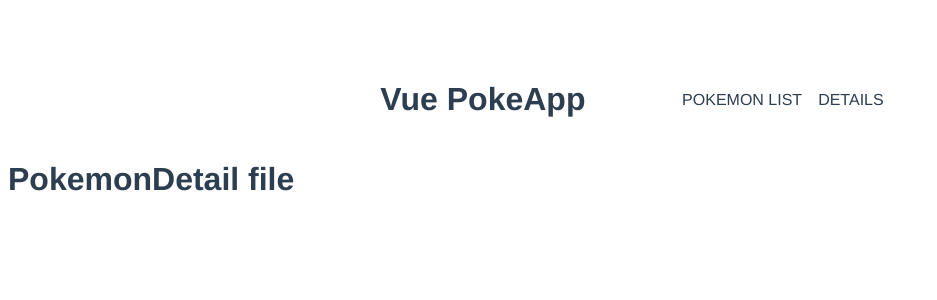
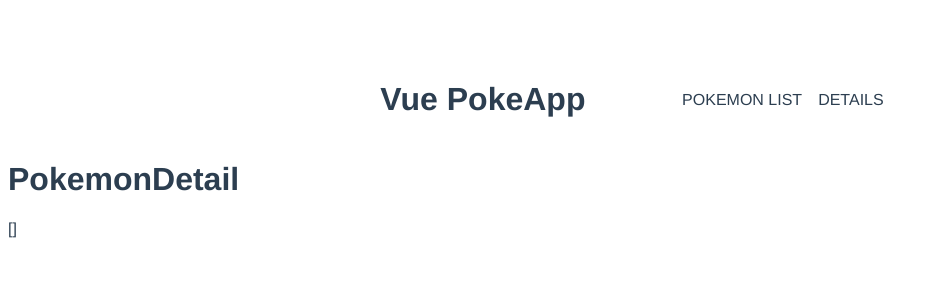
Before and after one commit to danieltadresu/vue-pokeapp, a Vue app: page /pokemon/1 in a window 1280 px wide. Shown: the top 300 px of the page, without its empty margins (0-937 px from the left). Built offline with nearby package versions, Linux system fonts and the light colour scheme; no server answers.

Commit message:
Fetching all pokemon

```diff
--- a/src/pages/pokemon/PokemonDetail.vue
+++ b/src/pages/pokemon/PokemonDetail.vue
@@ -1,3 +1,17 @@
 <template>
-  <h1>PokemonDetail file</h1>
+  <h1>PokemonDetail</h1>
+  <p> {{ fetchPokemon }} </p>
 </template>
+
+<script>
+  export default {
+    created() {
+      this.$store.dispatch('loadPokemonData');
+    },
+    computed: {
+      fetchPokemon() {
+        return this.$store.getters.pokemon;
+      }
+    }
+  }
+</script>
```
